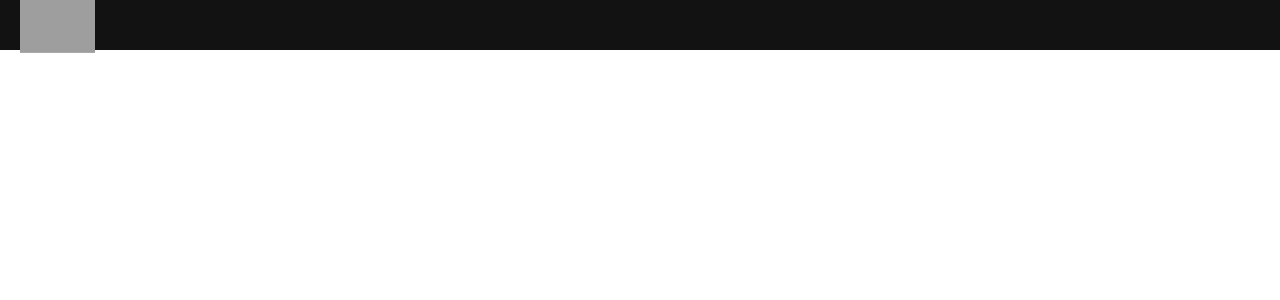
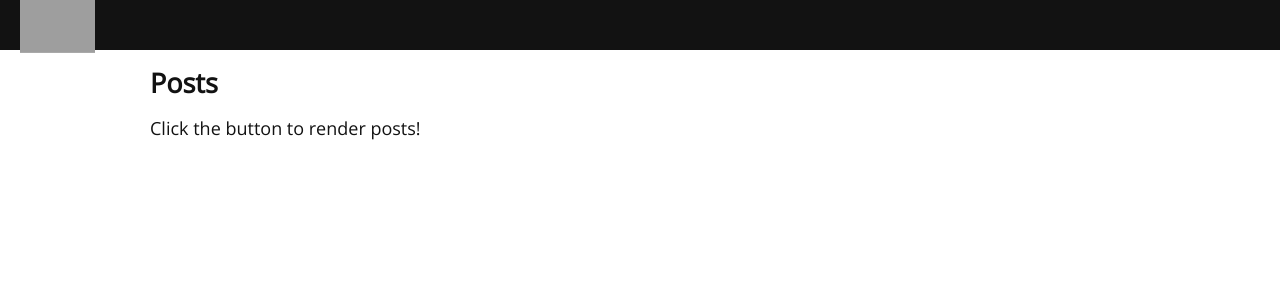
Before and after one commit to hassan-chowdhury/react-testing, a React (Create React App) app: page / in a window 1280 px wide. Shown: the top 300 px of the page. Built offline with nearby package versions, Linux system fonts and the light colour scheme; grey boxes are pictures that could not be loaded.

Commit message:
Headline component + tests

```diff
--- a/src/App.jsx
+++ b/src/App.jsx
@@ -1,11 +1,15 @@
 import React from 'react';
 import Header from './components/header/Header';
+import Headline from './components/headline/Headline';
 import './styles.scss';
 
 
 const App = () => (
   <div className="App">
     <Header />
+    <section className="main">
+      <Headline header="Posts" desc="Click the button to render posts!" />
+    </section>
   </div>
 );
 
--- /dev/null
+++ b/src/components/headline/Headline.jsx
@@ -0,0 +1,15 @@
+import React from 'react';
+
+
+const Headline = ({header, desc}) => {
+  if (!header) return null;
+
+  return (
+    <div test="headlineComponent">
+      <h1 test="header">{header}</h1>
+      <p test="desc">{desc}</p>
+    </div>
+  );
+};
+
+export default Headline;
--- a/src/styles.scss
+++ b/src/styles.scss
@@ -1,3 +1,16 @@
+@import url("https://fonts.googleapis.com/css?family=Open+Sans&display=swap");
+
 body {
+  font-family: 'Open Sans', sans-serif;
+  font-size: 18px;
+  line-height: 22px;
+  color: #121212;
   margin: 0;
 }
+
+.main {
+  width: 100%;
+  max-width: 980px;
+  margin: 20px auto 80px;
+  padding: 0 10px;
+}
```
Also changed, not shown: src/components/headline/styles.scss (added), 1 other file (tests, documents, lock files or other folders).
